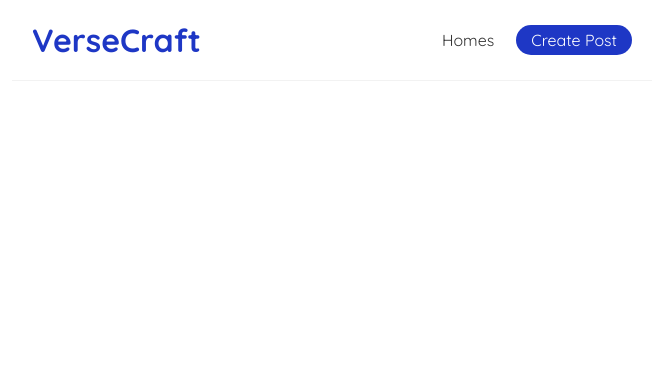
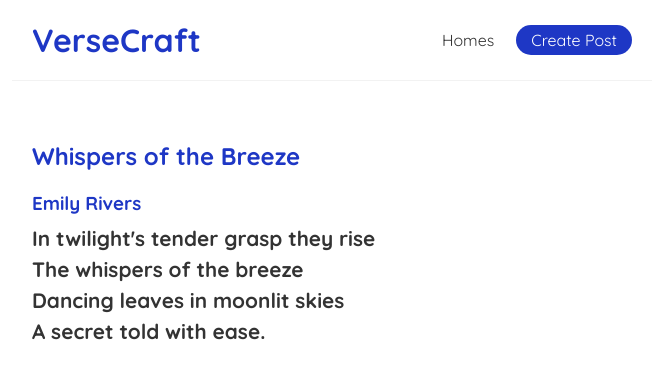
Before and after one commit to justin-poulose/ReactJs-Project, a React (Create React App) app in the folder poem-blog/: page /posts/1 in a window 1280 px wide. Shown: the top 378 px of the page, without its empty margins (308-971 px from the left). Built offline with nearby package versions, Linux system fonts and the light colour scheme; data requests are answered from the project's data file.

Commit message:
created post page

```diff
--- a/poem-blog/data/db.json
+++ b/poem-blog/data/db.json
@@ -3,19 +3,19 @@
         {
             "id":1,
             "title":"Whispers of the Breeze",
-            "poem":"In twilight's tender grasp they rise<br>The whispers of the breeze<br>Dancing leaves in moonlit skies<br>A secret told with ease.",
+            "poem":["In twilight's tender grasp they rise","The whispers of the breeze","Dancing leaves in moonlit skies","A secret told with ease."],
             "author":"Emily Rivers"
         },
         {
             "id":2,
             "title":"Echoes of Silence",
-            "poem":"In stillness, silence softly weaves <br> Echoes linger in tranquil eaves <br> Unspoken words in quiet strife <br> A symphony of muted life.",
+            "poem":["In stillness, silence softly weaves"," Echoes linger in tranquil eaves "," Unspoken words in quiet strife "," A symphony of muted life."],
             "author":"Liam Serenade"
         },
         {
             "id":3,
             "title":"Serenade of the Stars",
-            "poem":"Midnight's curtain gently draws <br> Celestial serenade without flaws <br> Stars compose in silent light <br> A cosmic ballad in the night.",
+            "poem":["Midnight's curtain gently draws "," Celestial serenade without flaws "," Stars compose in silent light "," A cosmic ballad in the night."],
             "author":"Luna Evernight"
         }
     ]
--- a/poem-blog/src/App.js
+++ b/poem-blog/src/App.js
@@ -1,6 +1,7 @@
 import Navbar from './Navbar';
 import Homes from './ContentHome';
 import CreatePost from './CreatePost';
+import Postpage from './Postpage';
 import {BrowserRouter as Router, Route, Switch } from 'react-router-dom';
 
 function App() {
@@ -15,6 +16,9 @@ function App() {
            <Route path="/createpost">
              <CreatePost/>
            </Route>
+           <Route path="/posts/:id">
+             <Postpage/>
+           </Route>
         </Switch>
 
       </div>
--- a/poem-blog/src/PostList.js
+++ b/poem-blog/src/PostList.js
@@ -1,12 +1,14 @@
-
+import {Link} from 'react-router-dom';
 const postlist = ({posts}) => {
 
     return (
         <div className="postlist">
-            {posts.map((post)=>(
-                <div className='post' key={post.id}>
-                    <h2>{post.title}</h2>
-                    <p>By {post.author}</p>
+            {posts.map((posts)=>(
+                <div className='post' key={posts.id}>
+                    <Link to={'/posts/'+ posts.id}>
+                        <h2>{posts.title}</h2>
+                        <p>By {posts.author}</p>
+                    </Link>
                 </div>
             ))}
         </div>
--- /dev/null
+++ b/poem-blog/src/Postpage.js
@@ -0,0 +1,25 @@
+import {useParams} from 'react-router-dom';
+import useFetch from './fetch';
+const Postpage = () => {
+    const{id} = useParams();
+    const {data,error} = useFetch('http://localhost:8000/posts/'+id);
+    return (
+        <div className="home">
+            <div className='headerFeed'>
+                { error && <div> {error} </div> }
+                { data && (
+                    <div>
+                    <h2 style={{color:'#1e37c5',marginBottom:'20px'}}>{data.title}</h2>
+                    <h3 style={{color:'#1e37c5',marginBottom:'10px'}}>{data.author}</h3>
+                    <p>{data.poem.map((poem)=>(
+                        <p style={{marginBottom:'5px',fontSize:'1.3em',fontWeight:'bold'}}>{poem}</p>
+                        ))}
+                    </p>
+                    </div>
+                )}
+            </div>
+        </div>
+     );
+}
+
+export default Postpage;
--- a/poem-blog/src/index.css
+++ b/poem-blog/src/index.css
@@ -60,3 +60,6 @@
 .post p{
   color: #1e37c5;
 }
+a{
+  text-decoration: none;
+}
```
